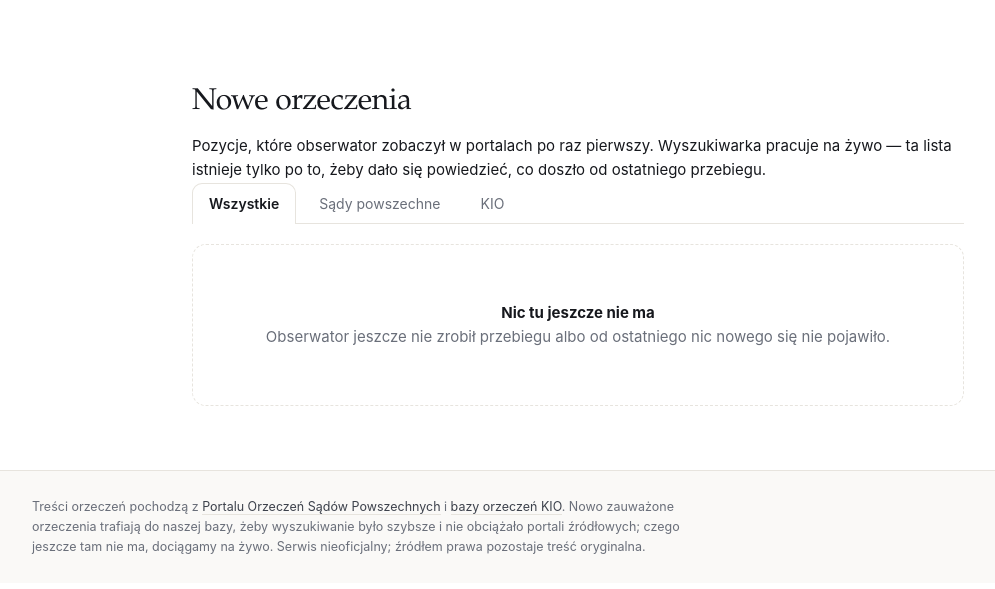
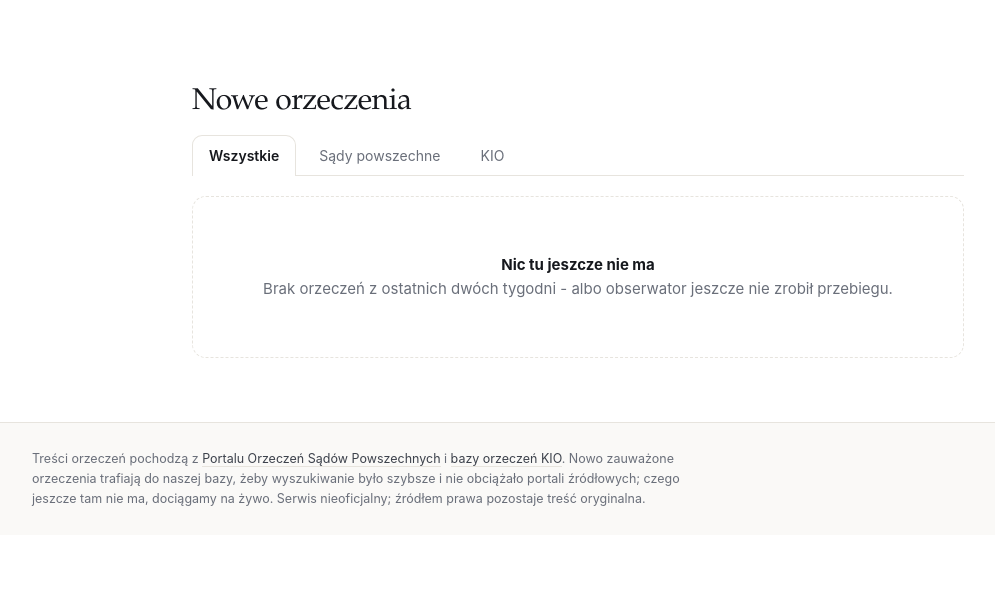
Before and after one commit to michalkotlarz-debug/Orzeczenia, a FastAPI app: page /nowe in a window 1280 px wide. Shown: the part 63-652 px from the top of the page, without its empty margins (62-1057 px from the left). Run offline with FastAPI, Linux system fonts and the light colour scheme; data that the repository does not hold is empty; some libraries are stand-ins or nearby versions.

Commit message:
Usun opis obserwatora na "Nowe orzeczenia"; pokazuj zawsze ostatnie 2 tygodnie
Strona /nowe filtrowala dotychczas tylko po first_seen_at (co obserwator
ostatnio zobaczyl), bez ograniczenia po dacie orzeczenia - Store.latest()
mial juz gotowy parametr `since`, tylko routing go nie uzywal. Teraz zawsze
pokazuje orzeczenia z data orzeczenia >= dzis - 14 dni.

Co-Authored-By: Claude Sonnet 5 <noreply@anthropic.com>

```diff
--- a/orzeczenia/web/app.py
+++ b/orzeczenia/web/app.py
@@ -13,6 +13,7 @@ import io
 import logging
 import secrets
 from contextlib import asynccontextmanager
+from datetime import date, timedelta
 from pathlib import Path
 from typing import Any
 
@@ -279,11 +280,15 @@ def download_document(source: str, doc_id: str):
         headers={"Content-Disposition": f'attachment; filename="{name}.txt"'})
 
 
+NOWE_LOOKBACK_DAYS = 14
+
+
 @app.get("/nowe", response_class=HTMLResponse)
 def new_page(request: Request, source: str = "", limit: int = Q(50, ge=1, le=200)):
-    """Co pojawiło się w portalach od ostatnich przebiegów obserwatora."""
+    """Orzeczenia z ostatnich dwóch tygodni (data orzeczenia), zebrane przez obserwatora."""
     store = get_store()
-    rows = store.latest(limit=limit, source=source) if store else []
+    since = (date.today() - timedelta(days=NOWE_LOOKBACK_DAYS)).isoformat()
+    rows = store.latest(limit=limit, source=source, since=since) if store else []
     runs = store.runs(8) if store else []
     return templates.TemplateResponse(request, "nowe.html", {
         "rows": rows, "runs": runs, "source": source,
--- a/orzeczenia/web/templates/nowe.html
+++ b/orzeczenia/web/templates/nowe.html
@@ -4,9 +4,6 @@
 {% block content %}
 <section class="wrap narrow">
   <h1 class="page-title">Nowe orzeczenia</h1>
-  <p class="lead">Pozycje, które obserwator zobaczył w portalach po raz pierwszy.
-     Wyszukiwarka pracuje na żywo — ta lista istnieje tylko po to, żeby dało się
-     powiedzieć, co doszło od ostatniego przebiegu.</p>
 
   {% if blad %}
   <p class="warn">{{ icon('info', 'ic') }} {{ blad }}</p>
@@ -51,7 +48,7 @@
     {% else %}
     <div class="empty">
       <p><b>Nic tu jeszcze nie ma</b></p>
-      <p>Obserwator jeszcze nie zrobił przebiegu albo od ostatniego nic nowego się nie pojawiło.</p>
+      <p>Brak orzeczeń z ostatnich dwóch tygodni - albo obserwator jeszcze nie zrobił przebiegu.</p>
     </div>
     {% endfor %}
   </div>
```
